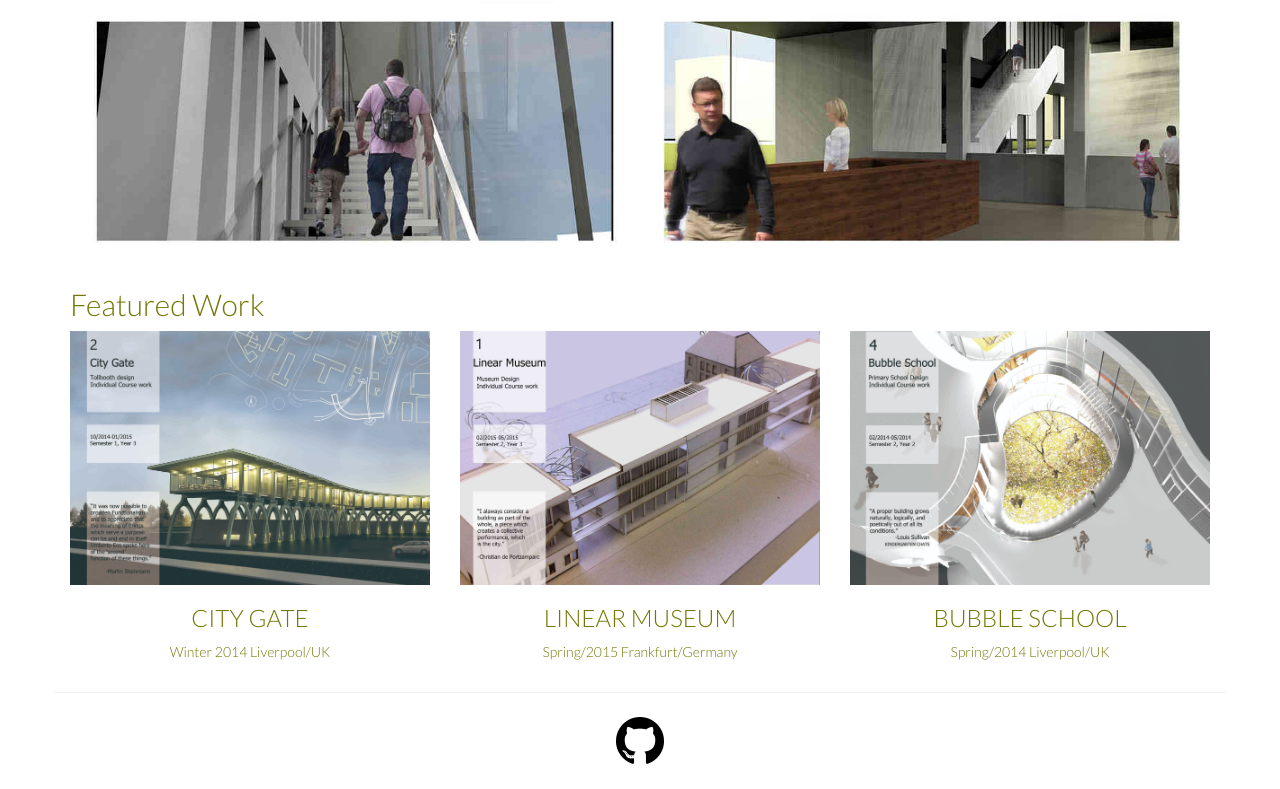
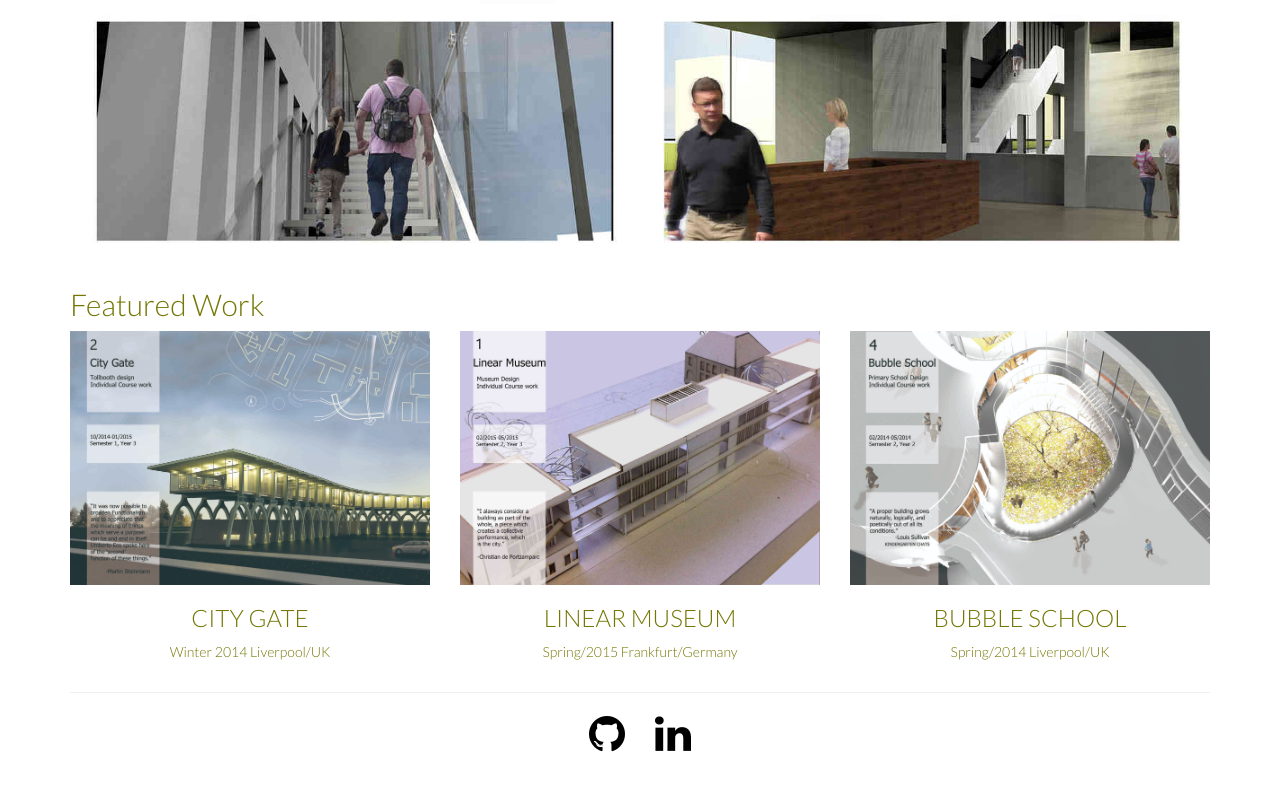
Before and after one commit to Dennise1993/portfolio-site, a website: page index.html in a window 1280 px wide. Shown: the part 782-1571 px from the top of the page. Drawn offline with Linux system fonts and the light colour scheme.

Commit message:
add icon and modify grid system

```diff
--- a/index.html
+++ b/index.html
@@ -28,7 +28,7 @@
 			</div>
 		</div>
 
-		<main class="row">
+		<section class="row">
 			<div class="col-sm-12 col-xs-12">
 				<h2 class="text-uppercase">Architecture Portfolio</h2>
 			</div>
@@ -41,7 +41,7 @@
 					images/musedetail-500_small.jpg 500w"
 				 alt="Museum Perspective and Details">
 			</div>
-		</main>
+		</section>
 
 		<section class="row">
 			<div class="col-sm-12 col-xs-12">
@@ -49,7 +49,7 @@
 			</div>
 		</section>
 
-		<section class="row text-center">
+		<main class="row text-center">
 			<div class="col-sm-4 col-xs-12">
 			<img class="img-responsive" src="images/citygate-1000_medium.jpg"
 			sizes="(max-width: 576px) 100vw, 100vw"
@@ -84,21 +84,21 @@
 				<h3 class="text-uppercase">Bubble School</h3>
 				<p>Spring/2014	Liverpool/UK</p>
 			</div>
+		</main>
 
-			<div class="row">
-				<div class="col-sm-12 col-xs-12">
-					<hr>
-				</div>
+		<div class="row">
+			<div class="col-sm-12 col-xs-12">
+				<hr>
 			</div>
-		</section>
+		</div>
 
-		<footer>
-			<div class="row">
-				<div class="col-sm-12 col-xs-12 text-center">
-					<a class="text-black" href="https://github.com/Dennise1993"><i class="fa fa-github fa-4x" aria-hidden="true"></i></a>
-				</div>
+		<footer class="row">
+			<div class="col-sm-6 col-xs-6 text-right">
+				<a class="text-black" href="https://github.com/Dennise1993"><i class="fa fa-github fa-3x" aria-hidden="true"></i></a>
 			</div>
-
+			<div class="col-sm-6 col-xs-6">
+				<a class="text-black" href="https://www.linkedin.com/in/zhijin-li-08955670/"><i class="fa fa-linkedin fa-3x" aria-hidden="true"></i></a>
+			</div>
 		</footer>
 
 	</div>
```
